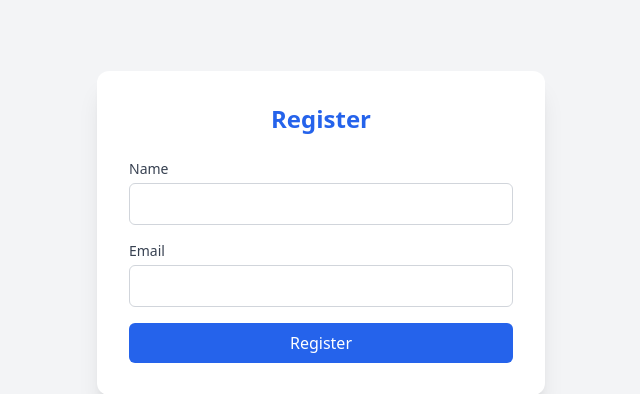
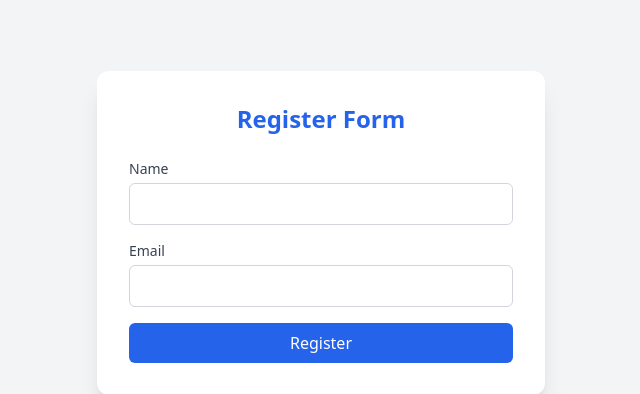
Before and after one commit to PrashantPatil10178/Flash-app, a Flask app: page / in a window 1280 px wide. Shown: the part 167-561 px from the top of the page, without its empty margins (319-959 px from the left). Run offline with Flask 2, Linux system fonts and the light colour scheme; some libraries are stand-ins or nearby versions.

Commit message:
Added New Changes

```diff
--- a/templates/register.html
+++ b/templates/register.html
@@ -10,7 +10,7 @@
   <body class="bg-gray-100 flex items-center justify-center h-screen">
     <div class="bg-white p-8 rounded-xl shadow-xl w-full max-w-md">
       <h2 class="text-2xl font-bold mb-6 text-center text-blue-600">
-        Register
+        Register Form
       </h2>
       <form action="/register" method="POST" class="space-y-4">
         <div>
```
